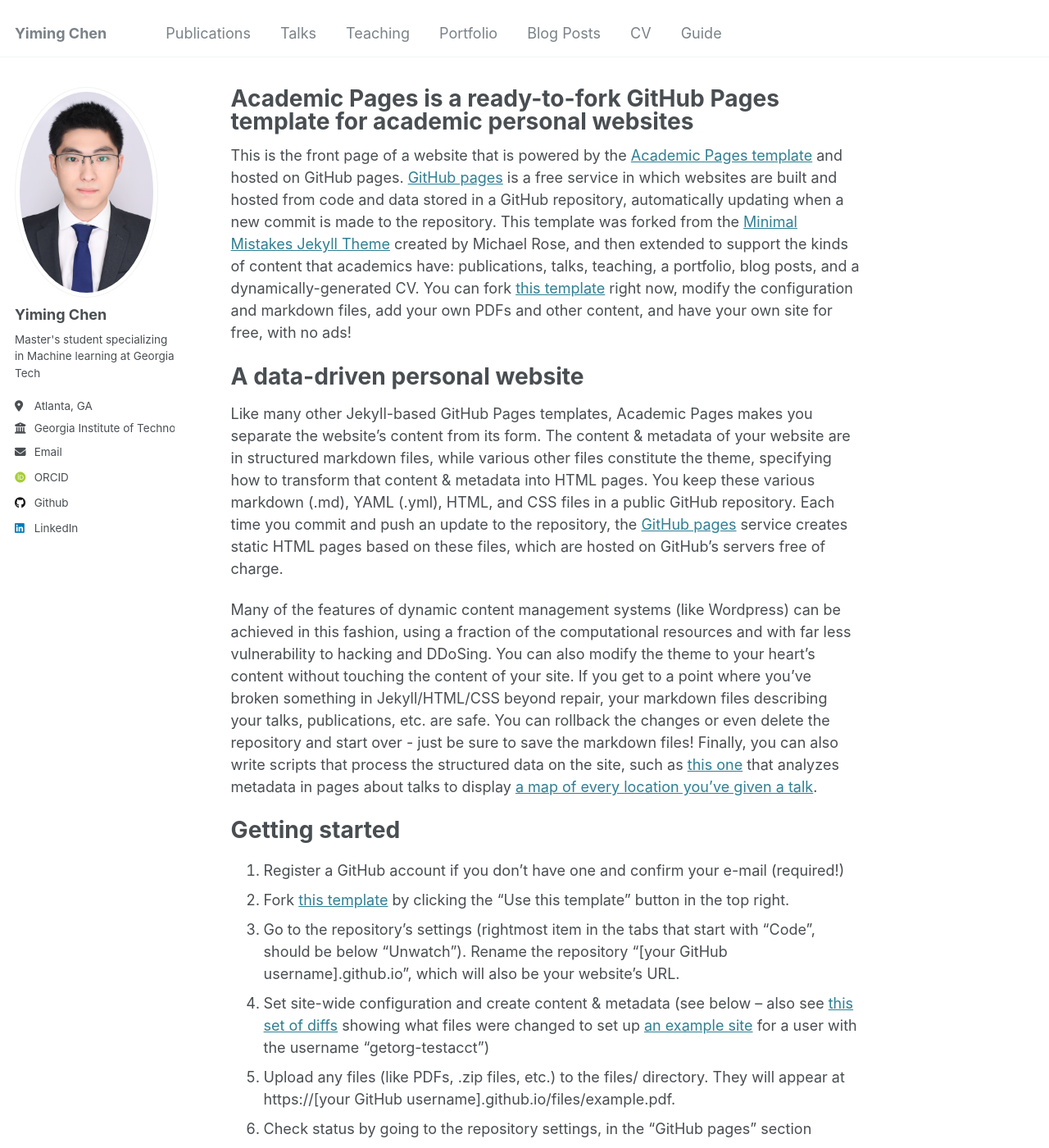
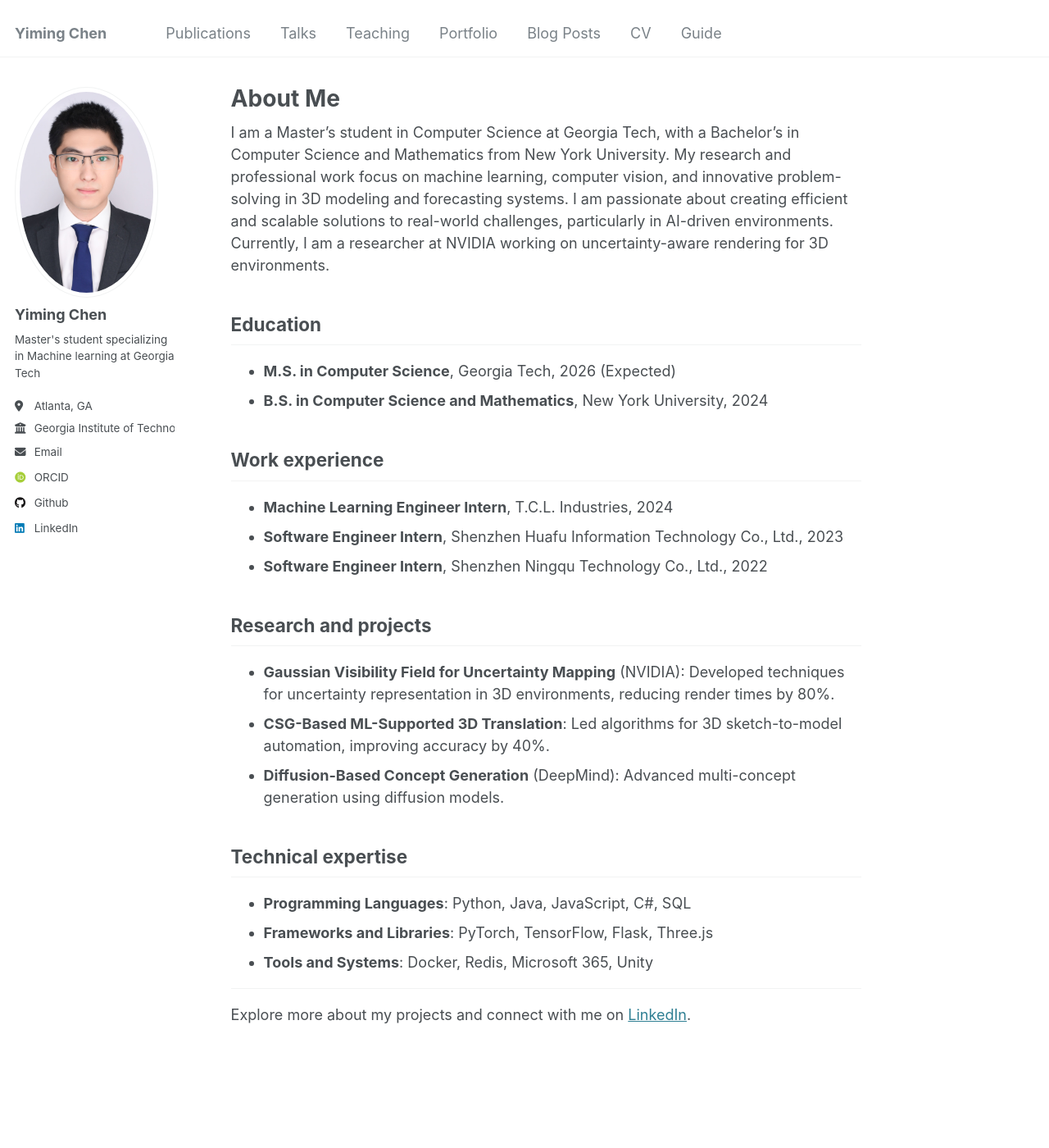
Before and after one commit to Spectraorder/spectraorder.github.io, a Jekyll site: the page built from _pages/about.md, in a window 1280 px wide and 1400 px high. Shown: the whole window at 82% size. Built offline with Jekyll 4.4.1, drawn with Linux system fonts in a browser that asks for light colours; some web fonts are replaced; some of the changed text lies outside the part shown.

Commit message:
about me page

```diff
--- a/_pages/about.md
+++ b/_pages/about.md
@@ -1,49 +1,32 @@
 ---
 permalink: /
-title: "Academic Pages is a ready-to-fork GitHub Pages template for academic personal websites"
+title: "About Me"
 author_profile: true
 redirect_from:
   - /about/
   - /about.html
 ---
 
-This is the front page of a website that is powered by the [Academic Pages template](https://github.com/academicpages/academicpages.github.io) and hosted on GitHub pages. [GitHub pages](https://pages.github.com) is a free service in which websites are built and hosted from code and data stored in a GitHub repository, automatically updating when a new commit is made to the repository. This template was forked from the [Minimal Mistakes Jekyll Theme](https://mmistakes.github.io/minimal-mistakes/) created by Michael Rose, and then extended to support the kinds of content that academics have: publications, talks, teaching, a portfolio, blog posts, and a dynamically-generated CV. You can fork [this template](https://github.com/academicpages/academicpages.github.io) right now, modify the configuration and markdown files, add your own PDFs and other content, and have your own site for free, with no ads!
+I am a Master’s student in Computer Science at Georgia Tech, with a Bachelor’s in Computer Science and Mathematics from New York University. My research and professional work focus on machine learning, computer vision, and innovative problem-solving in 3D modeling and forecasting systems. I am passionate about creating efficient and scalable solutions to real-world challenges, particularly in AI-driven environments. Currently, I am a researcher at NVIDIA working on uncertainty-aware rendering for 3D environments.
 
-A data-driven personal website
-======
-Like many other Jekyll-based GitHub Pages templates, Academic Pages makes you separate the website's content from its form. The content & metadata of your website are in structured markdown files, while various other files constitute the theme, specifying how to transform that content & metadata into HTML pages. You keep these various markdown (.md), YAML (.yml), HTML, and CSS files in a public GitHub repository. Each time you commit and push an update to the repository, the [GitHub pages](https://pages.github.com/) service creates static HTML pages based on these files, which are hosted on GitHub's servers free of charge.
+## Education
+- **M.S. in Computer Science**, Georgia Tech, 2026 (Expected)
+- **B.S. in Computer Science and Mathematics**, New York University, 2024
 
-Many of the features of dynamic content management systems (like Wordpress) can be achieved in this fashion, using a fraction of the computational resources and with far less vulnerability to hacking and DDoSing. You can also modify the theme to your heart's content without touching the content of your site. If you get to a point where you've broken something in Jekyll/HTML/CSS beyond repair, your markdown files describing your talks, publications, etc. are safe. You can rollback the changes or even delete the repository and start over - just be sure to save the markdown files! Finally, you can also write scripts that process the structured data on the site, such as [this one](https://github.com/academicpages/academicpages.github.io/blob/master/talkmap.ipynb) that analyzes metadata in pages about talks to display [a map of every location you've given a talk](https://academicpages.github.io/talkmap.html).
+## Work experience
+- **Machine Learning Engineer Intern**, T.C.L. Industries, 2024
+- **Software Engineer Intern**, Shenzhen Huafu Information Technology Co., Ltd., 2023
+- **Software Engineer Intern**, Shenzhen Ningqu Technology Co., Ltd., 2022
 
-Getting started
-======
-1. Register a GitHub account if you don't have one and confirm your e-mail (required!)
-1. Fork [this template](https://github.com/academicpages/academicpages.github.io) by clicking the "Use this template" button in the top right.
-1. Go to the repository's settings (rightmost item in the tabs that start with "Code", should be below "Unwatch"). Rename the repository "[your GitHub username].github.io", which will also be your website's URL.
-1. Set site-wide configuration and create content & metadata (see below -- also see [this set of diffs](http://archive.is/3TPas) showing what files were changed to set up [an example site](https://getorg-testacct.github.io) for a user with the username "getorg-testacct")
-1. Upload any files (like PDFs, .zip files, etc.) to the files/ directory. They will appear at https://[your GitHub username].github.io/files/example.pdf.
-1. Check status by going to the repository settings, in the "GitHub pages" section
+## Research and projects
+- **Gaussian Visibility Field for Uncertainty Mapping** (NVIDIA): Developed techniques for uncertainty representation in 3D environments, reducing render times by 80%.
+- **CSG-Based ML-Supported 3D Translation**: Led algorithms for 3D sketch-to-model automation, improving accuracy by 40%.
+- **Diffusion-Based Concept Generation** (DeepMind): Advanced multi-concept generation using diffusion models.
 
-Site-wide configuration
-------
-The main configuration file for the site is in the base directory in [_config.yml](https://github.com/academicpages/academicpages.github.io/blob/master/_config.yml), which defines the content in the sidebars and other site-wide features. You will need to replace the default variables with ones about yourself and your site's github repository. The configuration file for the top menu is in [_data/navigation.yml](https://github.com/academicpages/academicpages.github.io/blob/master/_data/navigation.yml). For example, if you don't have a portfolio or blog posts, you can remove those items from that navigation.yml file to remove them from the header.
+## Technical expertise
+- **Programming Languages**: Python, Java, JavaScript, C#, SQL
+- **Frameworks and Libraries**: PyTorch, TensorFlow, Flask, Three.js
+- **Tools and Systems**: Docker, Redis, Microsoft 365, Unity
 
-Create content & metadata
-------
-For site content, there is one markdown file for each type of content, which are stored in directories like _publications, _talks, _posts, _teaching, or _pages. For example, each talk is a markdown file in the [_talks directory](https://github.com/academicpages/academicpages.github.io/tree/master/_talks). At the top of each markdown file is structured data in YAML about the talk, which the theme will parse to do lots of cool stuff. The same structured data about a talk is used to generate the list of talks on the [Talks page](https://academicpages.github.io/talks), each [individual page](https://academicpages.github.io/talks/2012-03-01-talk-1) for specific talks, the talks section for the [CV page](https://academicpages.github.io/cv), and the [map of places you've given a talk](https://academicpages.github.io/talkmap.html) (if you run this [python file](https://github.com/academicpages/academicpages.github.io/blob/master/talkmap.py) or [Jupyter notebook](https://github.com/academicpages/academicpages.github.io/blob/master/talkmap.ipynb), which creates the HTML for the map based on the contents of the _talks directory).
-
-**Markdown generator**
-
-The repository includes [a set of Jupyter notebooks](https://github.com/academicpages/academicpages.github.io/tree/master/markdown_generator
-) that converts a CSV containing structured data about talks or presentations into individual markdown files that will be properly formatted for the Academic Pages template. The sample CSVs in that directory are the ones I used to create my own personal website at stuartgeiger.com. My usual workflow is that I keep a spreadsheet of my publications and talks, then run the code in these notebooks to generate the markdown files, then commit and push them to the GitHub repository.
-
-How to edit your site's GitHub repository
-------
-Many people use a git client to create files on their local computer and then push them to GitHub's servers. If you are not familiar with git, you can directly edit these configuration and markdown files directly in the github.com interface. Navigate to a file (like [this one](https://github.com/academicpages/academicpages.github.io/blob/master/_talks/2012-03-01-talk-1.md) and click the pencil icon in the top right of the content preview (to the right of the "Raw | Blame | History" buttons). You can delete a file by clicking the trashcan icon to the right of the pencil icon. You can also create new files or upload files by navigating to a directory and clicking the "Create new file" or "Upload files" buttons.
-
-Example: editing a markdown file for a talk
-![Editing a markdown file for a talk](/images/editing-talk.png)
-
-For more info
-------
-More info about configuring Academic Pages can be found in [the guide](https://academicpages.github.io/markdown/), the [growing wiki](https://github.com/academicpages/academicpages.github.io/wiki), and you can always [ask a question on GitHub](https://github.com/academicpages/academicpages.github.io/discussions). The [guides for the Minimal Mistakes theme](https://mmistakes.github.io/minimal-mistakes/docs/configuration/) (which this theme was forked from) might also be helpful.
+---
+Explore more about my projects and connect with me on [LinkedIn](https://www.linkedin.com/in/yiming-chen-b8447122a/).
```
